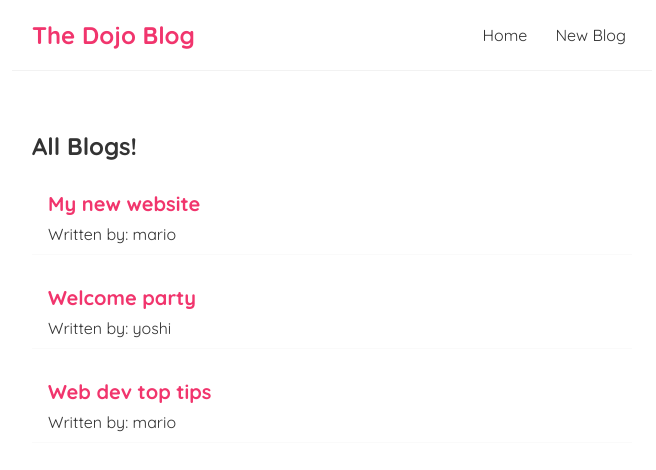
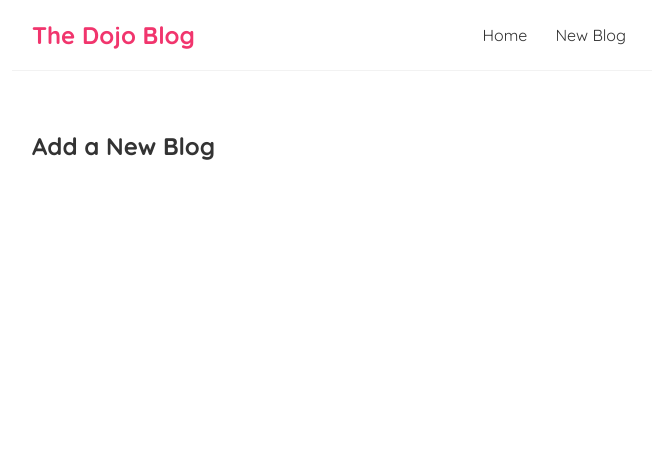
Before and after one commit to Pgph/react-blog, a React (Create React App) app: page /create in a window 1280 px wide. Shown: the top 470 px of the page, without its empty margins (308-964 px from the left). Built offline with nearby package versions, Linux system fonts and the light colour scheme; data requests are answered from the project's data file.

Commit message:
Added Links to project create subpage

```diff
--- a/package.json
+++ b/package.json
@@ -8,6 +8,7 @@
     "@testing-library/user-event": "^13.5.0",
     "react": "^18.2.0",
     "react-dom": "^18.2.0",
+    "react-router-dom": "^5.3.3",
     "react-scripts": "5.0.1",
     "web-vitals": "^2.1.4"
   },
--- a/src/App.js
+++ b/src/App.js
@@ -1,14 +1,25 @@
 import Navbar from "./Navbar";
 import Home from "./Home";
+import { BrowserRouter as Router, Route, Switch } from "react-router-dom";
+import Create from "./Create";
 
 function App() {
   return (
-    <div className="App">
-      <Navbar />
-      <div className="content">
-        <Home />
+    <Router>
+      <div className="App">
+        <Navbar />
+        <div className="content">
+          <Switch>
+            <Route exact path="/">
+              <Home />
+            </Route>
+            <Route path="/create">
+              <Create />
+            </Route>
+          </Switch>
+        </div>
       </div>
-    </div>
+    </Router>
   );
 }
 
--- /dev/null
+++ b/src/Create.js
@@ -0,0 +1,9 @@
+const Create = () => {
+  return (
+    <div className="create">
+      <h2>Add a New Blog</h2>
+    </div>
+  );
+};
+
+export default Create;
--- a/src/Navbar.js
+++ b/src/Navbar.js
@@ -1,10 +1,12 @@
+import { Link } from "react-router-dom";
+
 const Navbar = () => {
   return (
     <nav className="navbar">
       <h1>The Dojo Blog</h1>
       <div className="links">
-        <a href="/">Home</a>
-        <a href="/create">New Blog</a>
+        <Link to="/">Home</Link>
+        <Link to="/create">New Blog</Link>
       </div>
     </nav>
   );
```
Also changed, not shown: 1 other file (tests, documents, lock files or other folders).
